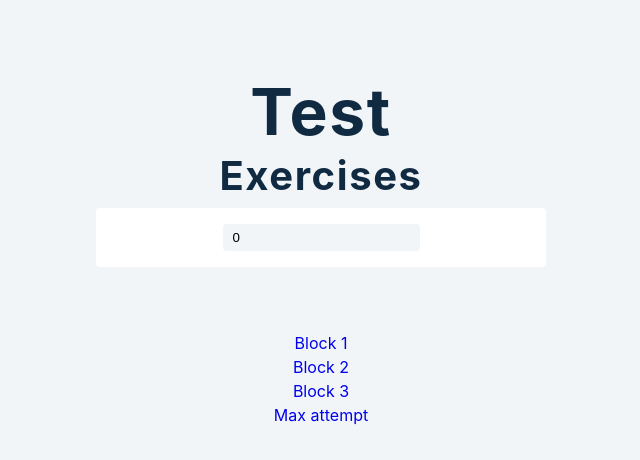
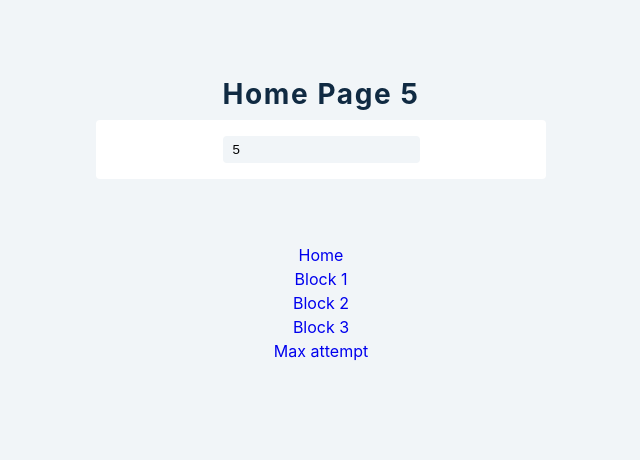
Before and after one commit to williamadahl/Deadlift-peaking-program, a React (Create React App) app: page / in a window 1280 px wide. Shown: the top 460 px of the page, without its empty margins (319-959 px from the left). Built offline with nearby package versions, Linux system fonts and the light colour scheme.

Commit message:
goofing around with passing props through route and failing. Made a home landing page

```diff
--- a/src/tmp-folder/Block1.js
+++ b/src/tmp-folder/Block1.js
@@ -25,7 +25,8 @@ const Block1 = ({weight}) => {
             {/*        </div>*/}
             {/*    );*/}
             {/*})}*/}
-            <h1> Block 1</h1>
+            <h1> Block 1 Value: {weight}</h1>
+
 
         </>
     );
--- /dev/null
+++ b/src/tmp-folder/Home.js
@@ -0,0 +1,25 @@
+import React, {useState} from 'react';
+
+const Home = () => {
+    const [value, setValue] = useState(5);
+    const [onChangeValue, setOnChangeValue] = useState(0);
+    console.log(value);
+
+    // const handleSubmit =(e) =>{
+    //     e.preventDefault();
+        // if(value){
+        //     setValue(value);
+        // }
+    // };
+
+    return(
+        <>
+            <h3> Home page  {value}</h3>
+            <form className='form'>
+                <input type='number' value={value} onChange={setValue}/>
+            </form>
+        </>
+
+    )
+};
+export default Home;
--- a/src/tmp-folder/Navbar.js
+++ b/src/tmp-folder/Navbar.js
@@ -4,6 +4,9 @@ const Navbar = () => {
     return(
         <nav>
             <ul>
+                <li>
+                    <Link to='/'>Home</Link>
+                </li>
                 <li>
                     <Link to='/block1'>Block 1</Link>
                 </li>
--- a/src/tmp-folder/index.js
+++ b/src/tmp-folder/index.js
@@ -9,6 +9,7 @@ import Block1 from './Block1';
 import Block2 from './Block2';
 import Block3 from './Block3';
 import Final from './Final';
+import Home from "./Home";
 
 
 const calculateWeight = (exercise,weight) => {
@@ -20,7 +21,8 @@ const calculateWeight = (exercise,weight) => {
 
 const Index = () =>{
     const [exercises, setExercises] = useState(data);
-    const [weight, setWeight] = useState(0);
+    const [weight, setWeight] = useState(1);
+    const [value, setValue] = useState(3);
 
     const handleSubmit =(e) =>{
         e.preventDefault();
@@ -28,17 +30,17 @@ const Index = () =>{
             setWeight(weight);
         }
     };
+    const onChangeHandler = (value) => {
+        setValue(value.target.value);
+    };
 
     return (
         <>
-            <h1>test</h1>
-            <h2>Exercises</h2>
-            <form onSubmit={handleSubmit} className='form'>
-                <input type='number' value={weight}  onChange ={(e) => setWeight(e.target.value)}/>
-            </form>
             <Router>
                 <Switch>
-
+                    <Route exact path='/'>
+                        <Home value={value} onChangeValue={onChangeHandler}/>
+                    </Route>
                     <Route exact path='/block1'>
                         <Block1 weight={weight}/>
                     </Route>
```
Also changed, not shown: 1 other file (tests, documents, lock files or other folders).
